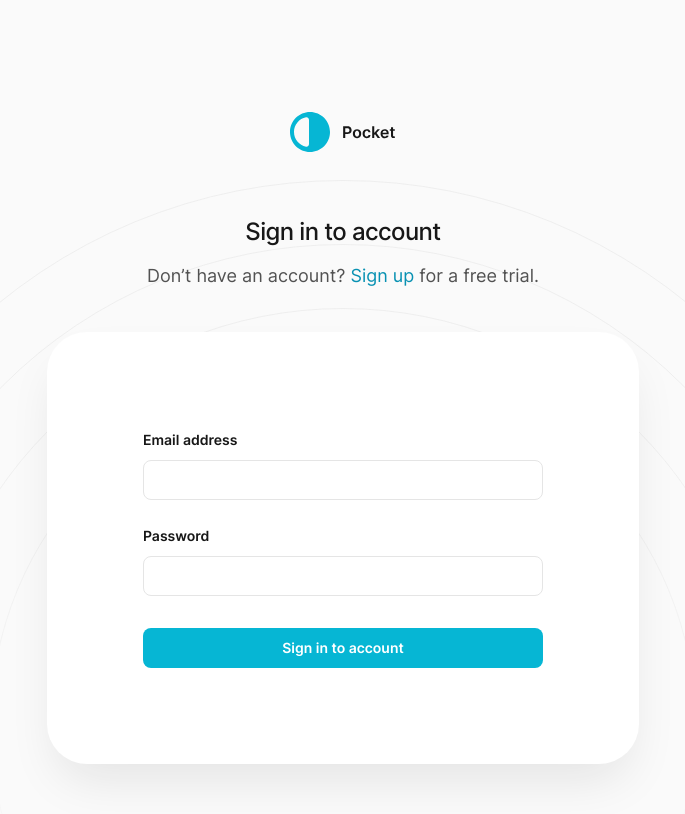
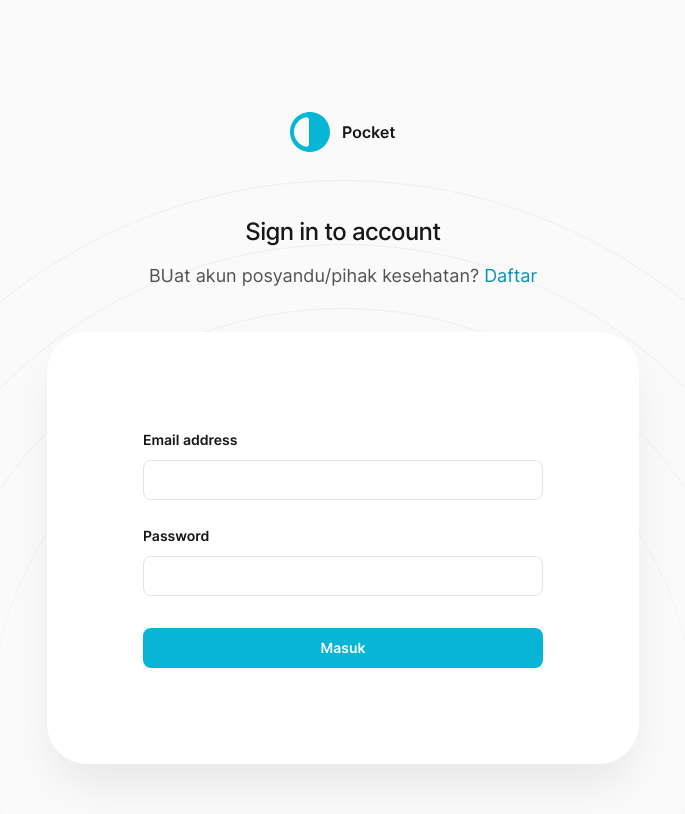
Before and after one commit to Rici00/withMedika, a Next.js app in the folder frontend/: page /login in a window 1280 px wide. Shown: the top 814 px of the page, without its empty margins (297-982 px from the left). Built offline with nearby package versions, Linux system fonts and the light colour scheme.

Commit message:
edit login and register

```diff
--- a/frontend/src/pages/indexlogin.jsx
+++ b/frontend/src/pages/indexlogin.jsx
@@ -19,15 +19,14 @@ export default function Home() {
         <title>Gisca</title>
         <meta
           name="description"
-          content="By leveraging insights from our network of industry insiders, you’ll know exactly when to buy to maximize profit, and exactly when to sell to avoid painful losses."
+          content="By leveraging insights our network of industry insiders, you’ll know exactly when to buy to maximize profit, and exactly when to sell to avoid painful losses."
         />
       </Head>
       <Header />
       <main>
-        {/* <Hero /> */}
         <PrimaryFeatures />
         <SecondaryFeatures />
-        {/* <Ciri /> */}
+        <Calcu />
       </main>
       <Footer />
     </>
--- a/frontend/src/pages/login.jsx
+++ b/frontend/src/pages/login.jsx
@@ -44,7 +44,7 @@ export default function Login() {
   // ✅ User is logged in ??
   useEffect( () => {
     if ( user ) {
-      router.push('/')
+      router.push('/indexlogin')
     }
   }, [ user ])
 
@@ -57,11 +57,10 @@ export default function Login() {
         title="Sign in to account"
         subtitle={
           <>
-            Don’t have an account?{' '}
+            BUat akun posyandu/pihak kesehatan?{' '}
             <Link href="/register" className="text-cyan-600">
-              Sign up
+              Daftar
             </Link>{' '}
-            for a free trial.
           </>
         }
       >
@@ -90,7 +89,7 @@ export default function Login() {
             />
           </div>
           <Button type="submit" color="cyan" className="mt-8 w-full">
-            Sign in to account
+            Masuk
           </Button>
         </form>
       </AuthLayout>
--- a/frontend/src/pages/register.jsx
+++ b/frontend/src/pages/register.jsx
@@ -115,7 +115,7 @@ export default function Register() {
             </SelectField>
           </div>
           <Button type="submit" color="cyan" className="mt-8 w-full">
-            Sign Up
+            Daftar
           </Button>
         </form>
       </AuthLayout>
```
